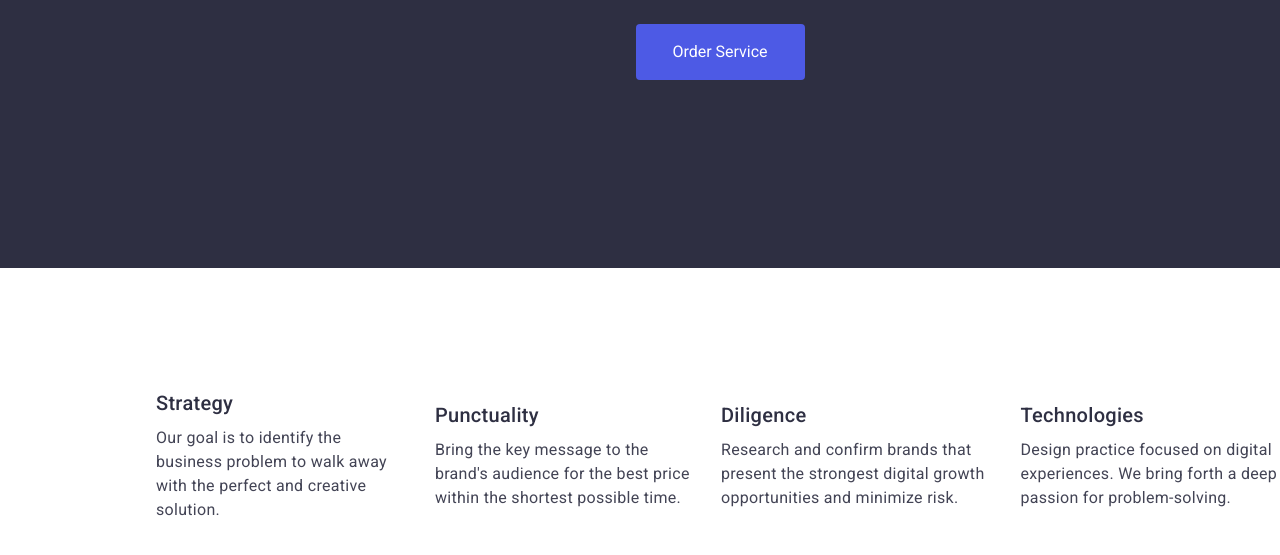
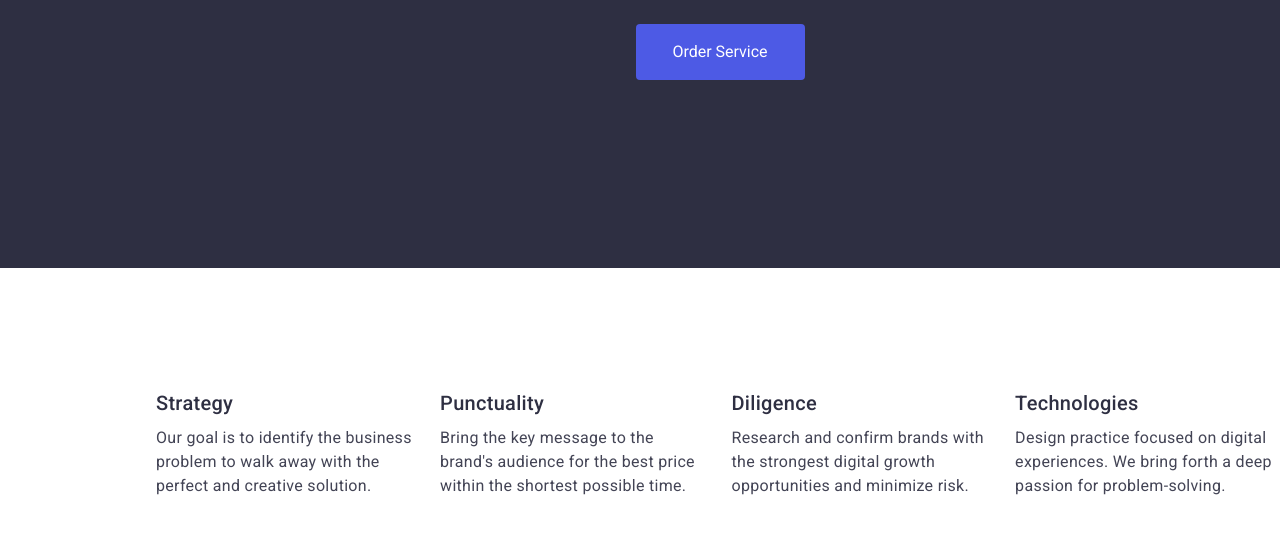
Before and after one commit to busraokcu/goit-markup-hw-03, a plain HTML site: page index.html in a window 1280 px wide. Shown: the part 405-960 px from the top of the page. Drawn offline with nearby package versions, Linux system fonts and the light colour scheme.

Commit message:
p etiketi icerigi duzeltildi.

```diff
--- a/index.html
+++ b/index.html
@@ -82,8 +82,8 @@
             <li>
               <h3 class="list-title">Diligence</h3>
               <p>
-                Research and confirm brands that present the strongest digital
-                growth opportunities and minimize risk.
+                Research and confirm brands with the strongest digital growth
+                opportunities and minimize risk.
               </p>
             </li>
             <li>
@@ -111,8 +111,6 @@
               <p>Product Designer</p>
             </li>
 
-
-
             <li class="team-member">
               <img
                 src="./images/img2.jpg"
@@ -123,8 +121,6 @@
               <h3 class="list-title">Tom Ford</h3>
               <p>Frontend Developer</p>
             </li>
-
-
 
             <li class="team-member">
               <img
@@ -137,8 +133,6 @@
               <p>Marketing</p>
             </li>
 
-
-
             <li class="team-member">
               <img
                 src="./images/img4.jpg"
@@ -149,7 +143,6 @@
               <h3 class="list-title">Daniel Wilson</h3>
               <p>UI Designer</p>
             </li>
-
           </ul>
         </section>
 
```
Lines whose indentation alone changed are shown as unchanged.
